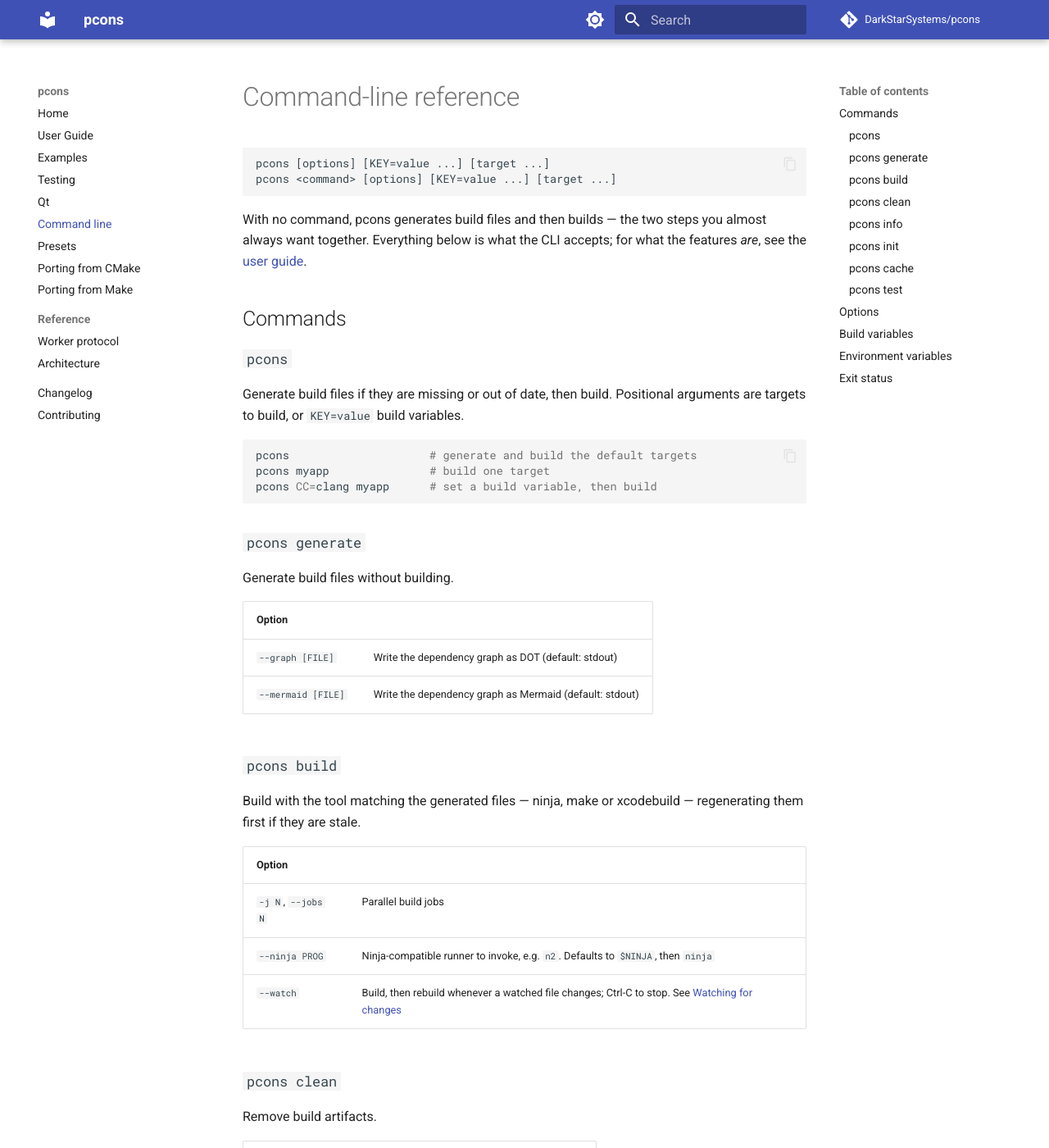
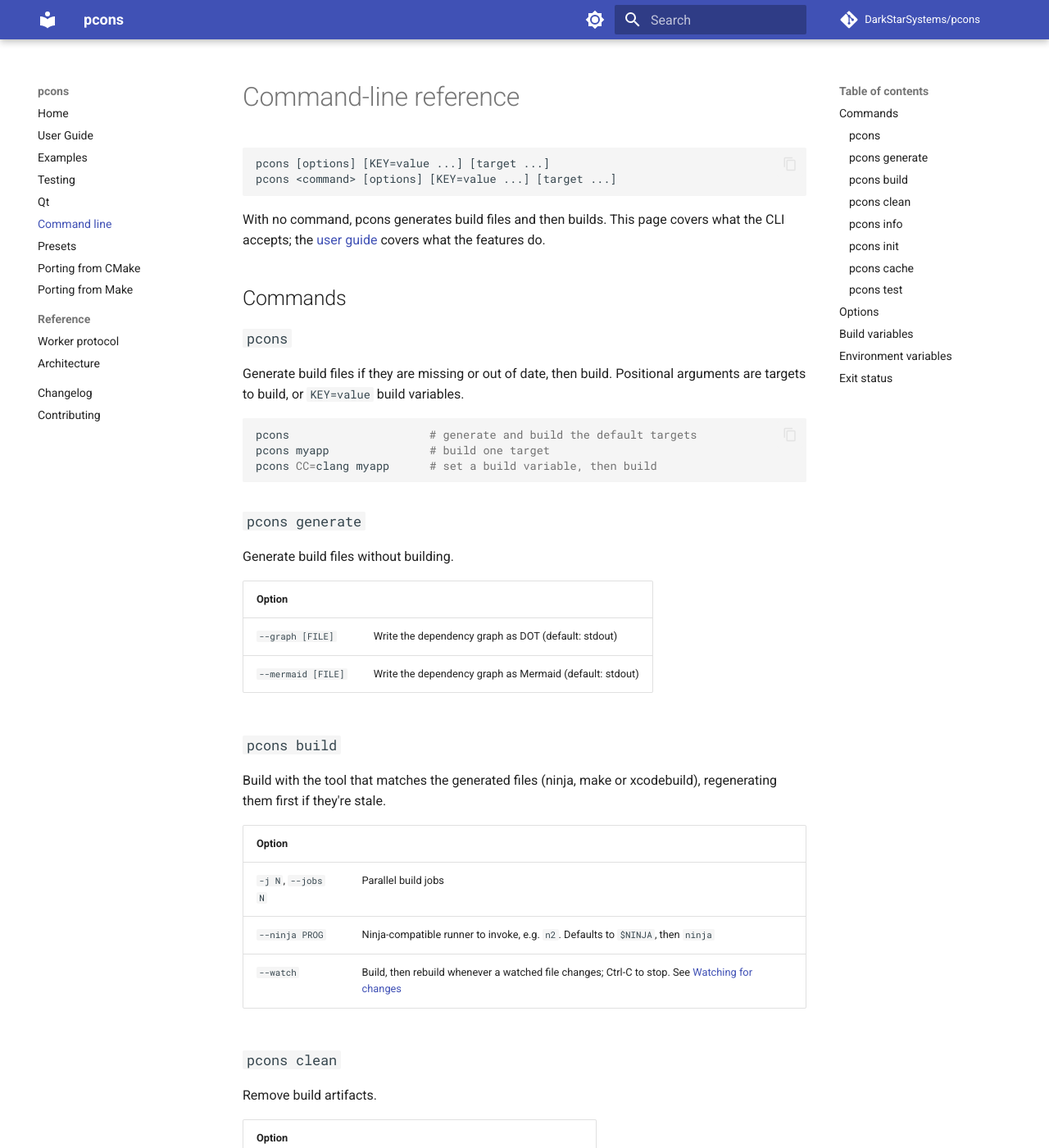
Before and after one commit to DarkStarSystems/pcons, an MkDocs documentation site: the page built from docs/cli.md, in a window 1280 px wide and 1400 px high. Shown: the whole window at 82% size. Built offline with MkDocs 1.6.1 and Material for MkDocs 9.7.7, drawn with Linux system fonts in a browser that asks for light colours; comment, search, counter and statistics services are not loaded; some of the changed text lies outside the part shown.

Commit message:
Write it the way Gary writes
The new copy read like a machine wrote it: em-dash appositives everywhere,
"rather than X" reversals, abstract flourishes ("both a worked answer and a
guarantee"), and no contractions. His own writing runs shorter, leans on
colons and semicolons, uses contractions throughout, and states things
flatly.

So the README list takes the colon-after-bold form the rest of that file
already uses, the landing-page cards drop their dashes for plain sentences,
and the docs pages say what happens instead of admiring it.

Only text added on this branch was touched. The prose that merely moved out
of the user guide is his already.

Co-Authored-By: Claude Opus 5 (1M context) <noreply@anthropic.com>

````diff
--- a/docs/cli.md
+++ b/docs/cli.md
@@ -5,9 +5,9 @@ pcons [options] [KEY=value ...] [target ...]
 pcons <command> [options] [KEY=value ...] [target ...]
 ```
 
-With no command, pcons generates build files and then builds — the two steps
-you almost always want together. Everything below is what the CLI accepts; for
-what the features *are*, see the [user guide](user-guide.md).
+With no command, pcons generates build files and then builds. This page covers
+what the CLI accepts; the [user guide](user-guide.md) covers what the features
+do.
 
 ## Commands
 
@@ -33,8 +33,8 @@ Generate build files without building.
 
 ### `pcons build`
 
-Build with the tool matching the generated files — ninja, make or xcodebuild —
-regenerating them first if they are stale.
+Build with the tool that matches the generated files (ninja, make or
+xcodebuild), regenerating them first if they're stale.
 
 | Option | |
 |---|---|
@@ -111,8 +111,8 @@ takes none of the generate-time ones.
 
 ## Build variables
 
-Any `KEY=value` argument becomes a build variable the script can read with
-`get_var()`, and is remembered per build directory for later runs:
+Any `KEY=value` argument becomes a build variable your script can read with
+`get_var()`. It's remembered per build directory, so later runs pick it up:
 
 ```bash
 pcons PORT=ofx USE_CUDA=1 PREFIX=/usr/local
````
Also changed, not shown: other parts of docs/cli.md (+7 -7 lines), COMPARISONS.md (+1 -1 lines), README.md (+13 -13 lines), docs/examples.md (+2 -2 lines), docs/testing.md (+3 -3 lines), docs/user-guide.md (+4 -4 lines), website/public/index.html (+4 -4 lines), 1 other file.
